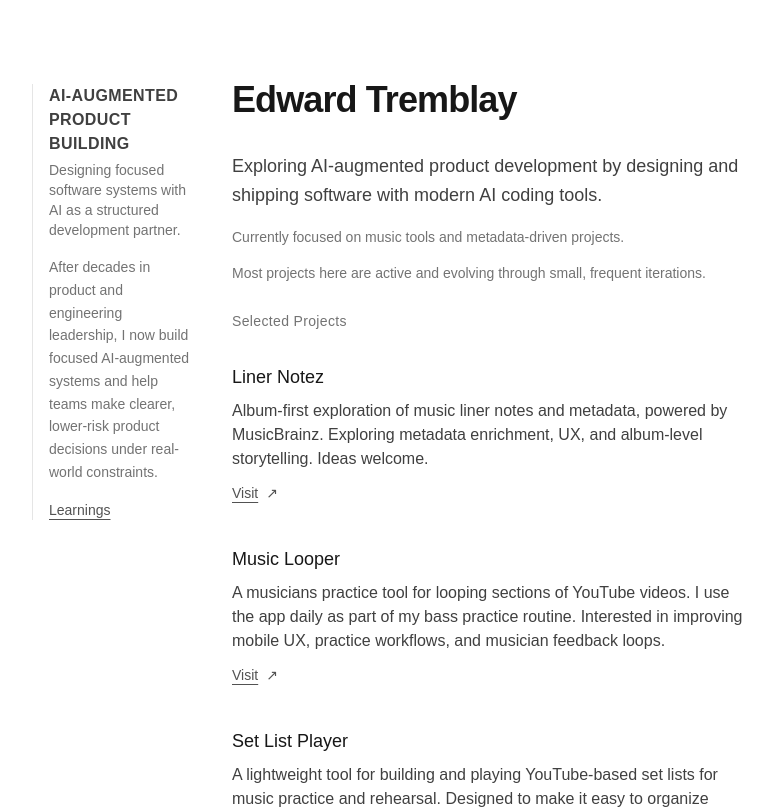
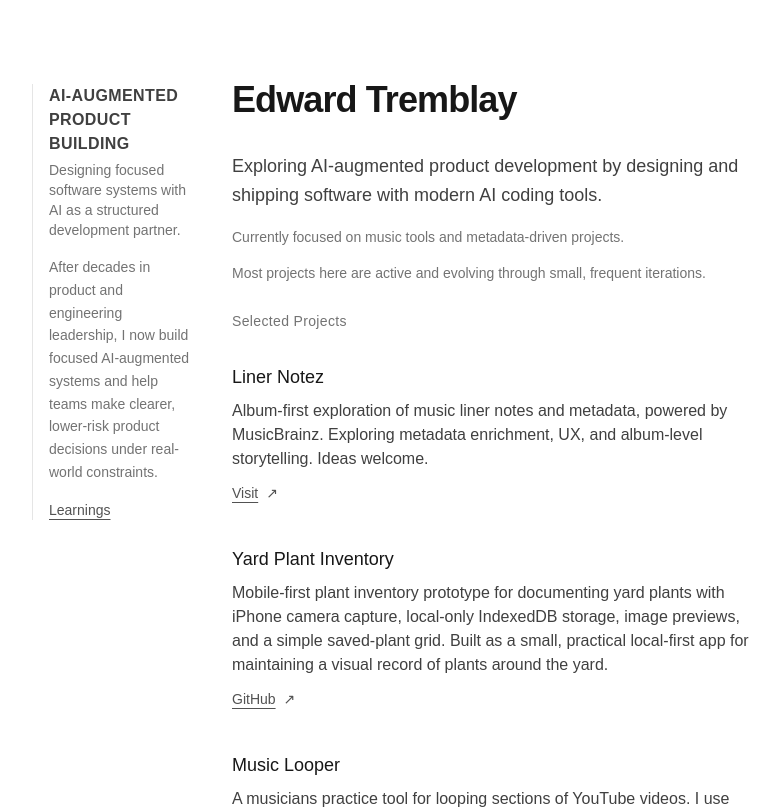
Before and after one commit to edtremsaga/vibey-pers-profile, a Next.js app: page / in a window 1280 px wide. Shown: the top 809 px of the page, without its empty margins (248-1026 px from the left). Built offline with nearby package versions, Linux system fonts and the light colour scheme.

Commit message:
Add Yard Plant Inventory to projects and build log

```diff
--- a/src/app/page.tsx
+++ b/src/app/page.tsx
@@ -63,6 +63,20 @@ export default function Home() {
                     className="mt-3 inline-flex items-center gap-2 text-sm text-neutral-600 hover:text-neutral-900"
                   >
                     <span className="underline underline-offset-4">Visit</span>
+                    <span aria-hidden>↗</span>
+                  </a>
+                </li>
+
+                <li>
+                  <h3 className="text-lg font-medium">Yard Plant Inventory</h3>
+                  <p className="mt-2 text-neutral-700">
+                    Mobile-first plant inventory prototype for documenting yard plants with iPhone camera capture, local-only IndexedDB storage, image previews, and a simple saved-plant grid. Built as a small, practical local-first app for maintaining a visual record of plants around the yard.
+                  </p>
+                  <a
+                    href="https://github.com/edtremsaga/vibey-yard-app"
+                    className="mt-3 inline-flex items-center gap-2 text-sm text-neutral-600 hover:text-neutral-900"
+                  >
+                    <span className="underline underline-offset-4">GitHub</span>
                     <span aria-hidden>↗</span>
                   </a>
                 </li>
@@ -194,6 +208,9 @@ export default function Home() {
                   <span className="text-neutral-500">Mar 2026</span> — Liner Notez: built an album-first music metadata prototype powered by MusicBrainz, exploring liner-note style album storytelling, metadata enrichment, and UX for hardcore music fans.
                 </li>
                 <li>
+                  <span className="text-neutral-500">Feb 2026</span> — Yard Plant Inventory: built a mobile-first plant inventory prototype for documenting yard plants with iPhone camera capture, local-only IndexedDB storage, image previews, and a simple saved-plant grid.
+                </li>
+                <li>
                   <span className="text-neutral-500">Feb 2026</span> — Medicare Decision Tools — Shipped a narrow, rules-based web app clarifying Medicare Part B and Part D enrollment timing. Focused on translating CMS guidance into structured logic and a concise, printable outcome.
                   <div className="mt-1 text-sm text-neutral-500">
                     Links: <a href="https://medicare-delay-tool.vercel.app/" className="hover:underline">Demo</a> · <a href="https://github.com/edtremsaga/medicare-delay-tool" className="hover:underline">GitHub</a>
```
